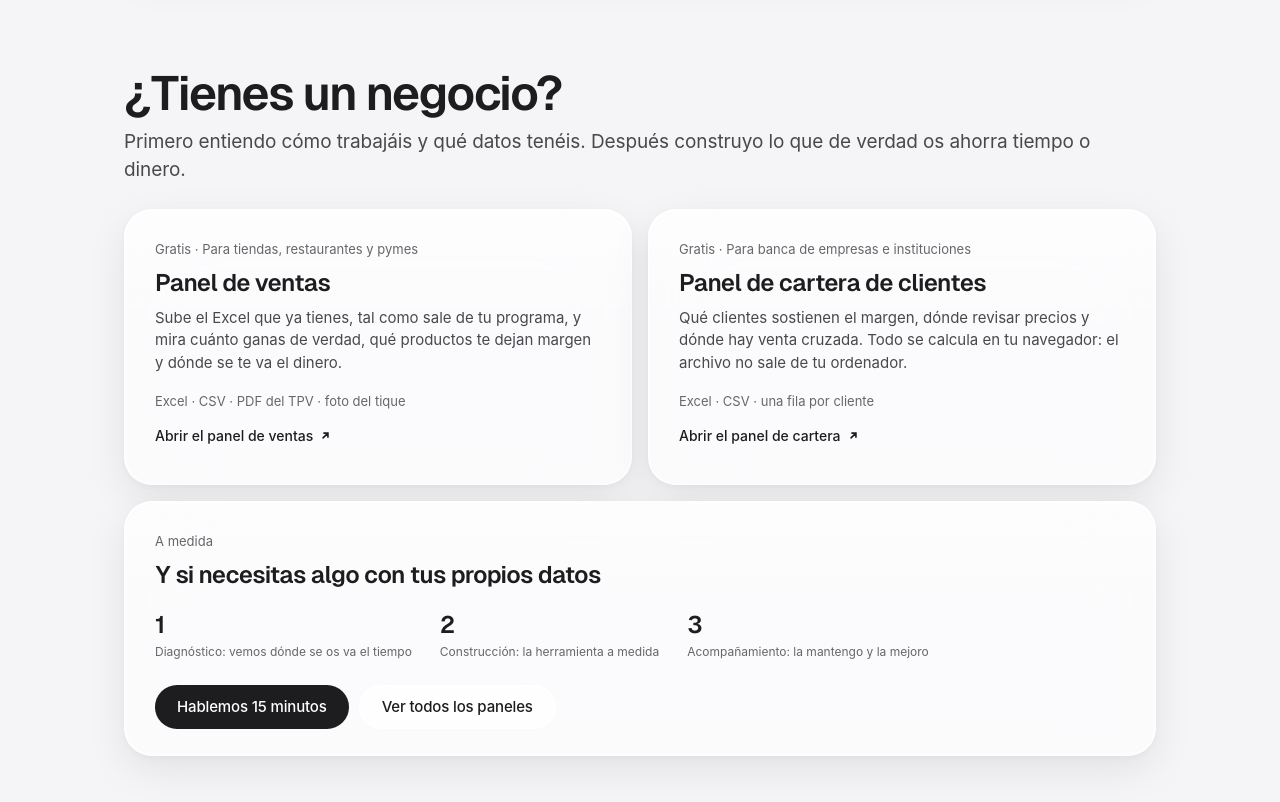
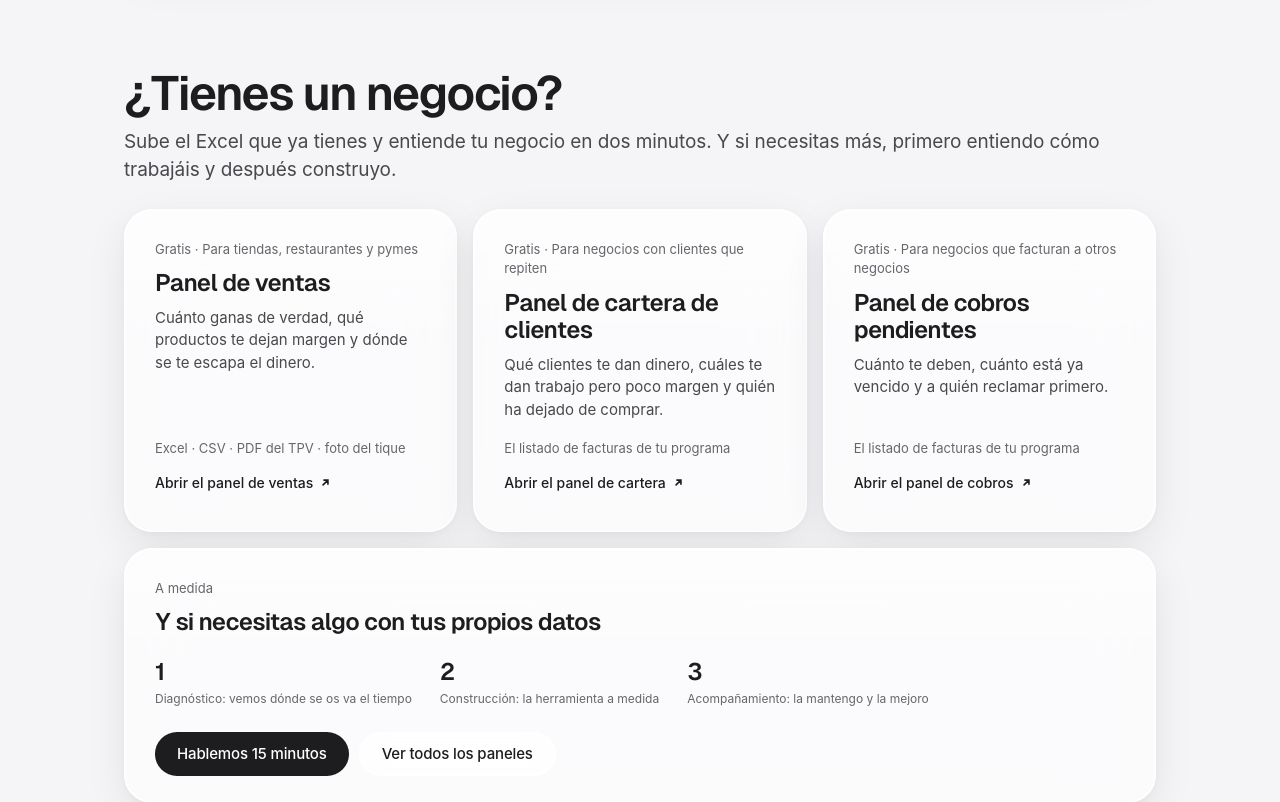
Before and after one commit to danipernas-tech/web-personal, a plain HTML site: page index.html in a window 1280 px wide. Shown: the part 5060-5862 px from the top of the page. Drawn offline with Linux system fonts and the light colour scheme; a script that the page names is missing.

Commit message:
Add files via upload

```diff
--- a/index.html
+++ b/index.html
@@ -62,7 +62,7 @@
     "@id": "https://danielpernasbenito.com/#web"
    },
    "dateCreated": "2026-11-19T16:45:00+01:00",
-   "dateModified": "2026-11-22T22:45:00+01:00",
+   "dateModified": "2026-11-27T15:45:00+01:00",
    "primaryImageOfPage": {
     "@type": "ImageObject",
     "url": "https://danielpernasbenito.com/foto.jpg",
@@ -329,6 +329,7 @@ h2{font-size:clamp(32px,4.4vw,48px);font-weight:600;letter-spacing:-.04em;line-h
 
 /* proyectos con imágenes */
 .proj,.proj.wide .cols2>div{min-width:0}
+.projects.three{grid-template-columns:repeat(3,1fr)}
 .proj.wide{grid-column:1/-1}
 .proj.wide .cols2{display:grid;grid-template-columns:1fr 1fr;gap:40px;align-items:start}
 .strip-bar{display:flex;justify-content:space-between;align-items:center;margin:26px 0 12px}
@@ -384,7 +385,7 @@ footer{display:flex;justify-content:space-between;gap:16px;padding:36px 0 52px;f
 @media (max-width:980px){
   .proj.wide .cols2{grid-template-columns:1fr;gap:0}
   .proj.wide .cols2>div+div{margin-top:18px}
-  .projects{grid-template-columns:1fr}
+  .projects,.projects.three{grid-template-columns:1fr}
   .bivel-top{grid-template-columns:1fr;gap:28px}
   .shot{flex-basis:calc((100% - 16px)/2)}
   .edu{grid-template-columns:1fr}
@@ -592,21 +593,28 @@ footer{display:flex;justify-content:space-between;gap:16px;padding:36px 0 52px;f
   </section>
 
   <section id="negocios">
-    <div class="head"><h2>¿Tienes un negocio?</h2><p class="sub">Primero entiendo cómo trabajáis y qué datos tenéis. Después construyo lo que de verdad os ahorra tiempo o dinero.</p></div>
-    <div class="projects">
+    <div class="head"><h2>¿Tienes un negocio?</h2><p class="sub">Sube el Excel que ya tienes y entiende tu negocio en dos minutos. Y si necesitas más, primero entiendo cómo trabajáis y después construyo.</p></div>
+    <div class="projects three">
       <article class="proj g">
         <span class="kind">Gratis · Para tiendas, restaurantes y pymes</span>
         <h3>Panel de ventas</h3>
-        <p>Sube el Excel que ya tienes, tal como sale de tu programa, y mira cuánto ganas de verdad, qué productos te dejan margen y dónde se te va el dinero.</p>
+        <p>Cuánto ganas de verdad, qué productos te dejan margen y dónde se te escapa el dinero.</p>
         <p class="tools">Excel · CSV · PDF del TPV · foto del tique</p>
         <a class="more" href="https://paneles.danielpernasbenito.com/ventas/" target="_blank" rel="noopener">Abrir el panel de ventas <svg viewBox="0 0 16 16" fill="none" stroke="currentColor" stroke-width="2" stroke-linecap="round"><path d="M5 11 11 5M6 5h5v5"/></svg></a>
       </article>
       <article class="proj g">
-        <span class="kind">Gratis · Para banca de empresas e instituciones</span>
+        <span class="kind">Gratis · Para negocios con clientes que repiten</span>
         <h3>Panel de cartera de clientes</h3>
-        <p>Qué clientes sostienen el margen, dónde revisar precios y dónde hay venta cruzada. Todo se calcula en tu navegador: el archivo no sale de tu ordenador.</p>
-        <p class="tools">Excel · CSV · una fila por cliente</p>
+        <p>Qué clientes te dan dinero, cuáles te dan trabajo pero poco margen y quién ha dejado de comprar.</p>
+        <p class="tools">El listado de facturas de tu programa</p>
         <a class="more" href="https://paneles.danielpernasbenito.com/cartera/" target="_blank" rel="noopener">Abrir el panel de cartera <svg viewBox="0 0 16 16" fill="none" stroke="currentColor" stroke-width="2" stroke-linecap="round"><path d="M5 11 11 5M6 5h5v5"/></svg></a>
+      </article>
+      <article class="proj g">
+        <span class="kind">Gratis · Para negocios que facturan a otros negocios</span>
+        <h3>Panel de cobros pendientes</h3>
+        <p>Cuánto te deben, cuánto está ya vencido y a quién reclamar primero.</p>
+        <p class="tools">El listado de facturas de tu programa</p>
+        <a class="more" href="https://paneles.danielpernasbenito.com/cobros/" target="_blank" rel="noopener">Abrir el panel de cobros <svg viewBox="0 0 16 16" fill="none" stroke="currentColor" stroke-width="2" stroke-linecap="round"><path d="M5 11 11 5M6 5h5v5"/></svg></a>
       </article>
       <article class="proj g wide">
         <span class="kind">A medida</span>
--- a/sitemap.xml
+++ b/sitemap.xml
@@ -2,7 +2,7 @@
 <urlset xmlns="http://www.sitemaps.org/schemas/sitemap/0.9" xmlns:image="http://www.google.com/schemas/sitemap-image/1.1">
   <url>
     <loc>https://danielpernasbenito.com/</loc>
-    <lastmod>2026-11-22</lastmod>
+    <lastmod>2026-11-27</lastmod>
     <image:image><image:loc>https://danielpernasbenito.com/foto.jpg</image:loc></image:image>
   </url>
 </urlset>
```
